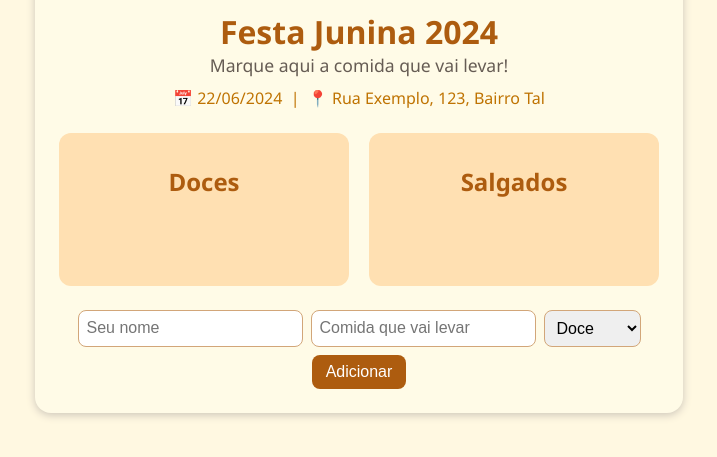
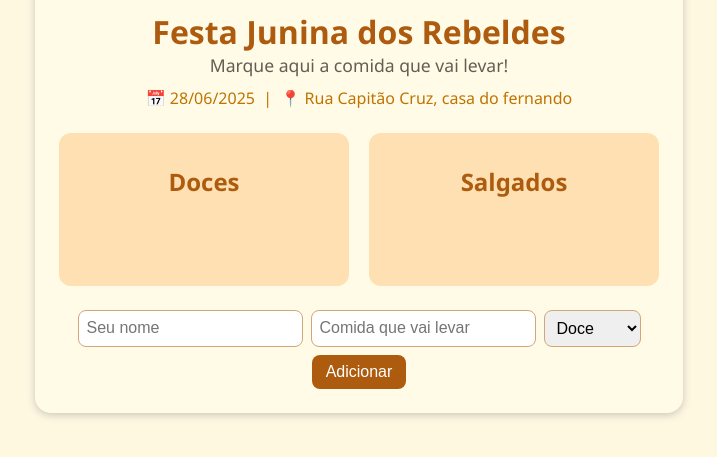
Before and after one commit to rampazio/festajuninarebelde, a plain HTML site: page index.html in a window 1280 px wide. Shown: the part 179-636 px from the top of the page, without its empty margins (281-998 px from the left). Drawn offline with Linux system fonts and the light colour scheme; no server answers.

Commit message:
Update index.html

```diff
--- a/index.html
+++ b/index.html
@@ -2,7 +2,7 @@
 <html lang="pt-br">
 <head>
   <meta charset="UTF-8">
-  <title>Festa Junina — Lista de Comidas</title>
+  <title>Festa Junina dos Rebeldes — Lista de Comidas</title>
   <meta name="viewport" content="width=device-width, initial-scale=1">
   <style>
     body { font-family: 'Segoe UI', Arial, sans-serif; background: #fff8e1; margin: 0; padding: 0; }
@@ -29,9 +29,9 @@
   <div class="container">
     <div class="header">
       <img src="https://i.imgur.com/yTT6KmL.png" alt="Festa Junina">
-      <h1>Festa Junina 2024</h1>
+      <h1>Festa Junina dos Rebeldes</h1>
       <div class="subtitle">Marque aqui a comida que vai levar!</div>
-      <div class="data-local">📅 22/06/2024 &nbsp;|&nbsp; 📍 Rua Exemplo, 123, Bairro Tal</div>
+      <div class="data-local">📅 28/06/2025 &nbsp;|&nbsp; 📍 Rua Capitão Cruz, casa do fernando</div>
     </div>
     <div class="listas">
       <div class="coluna">
```
